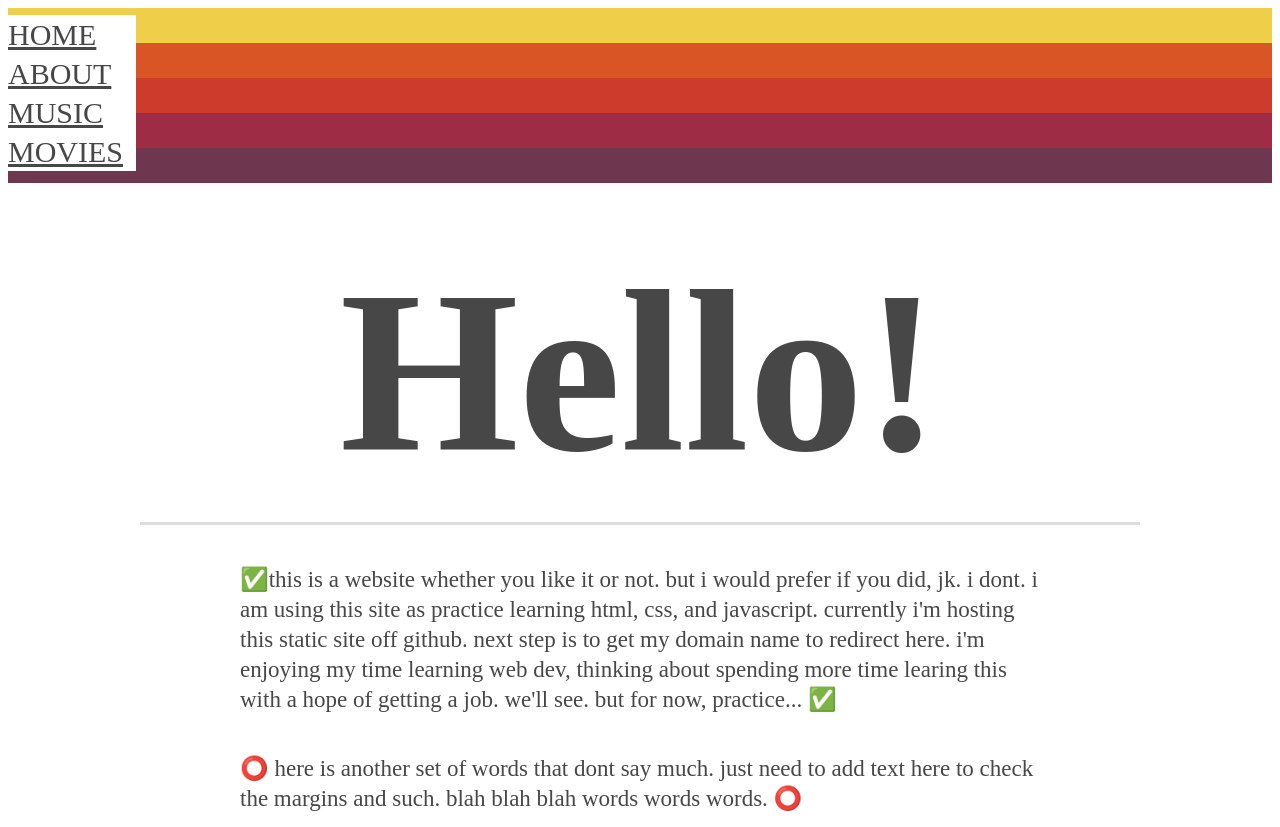
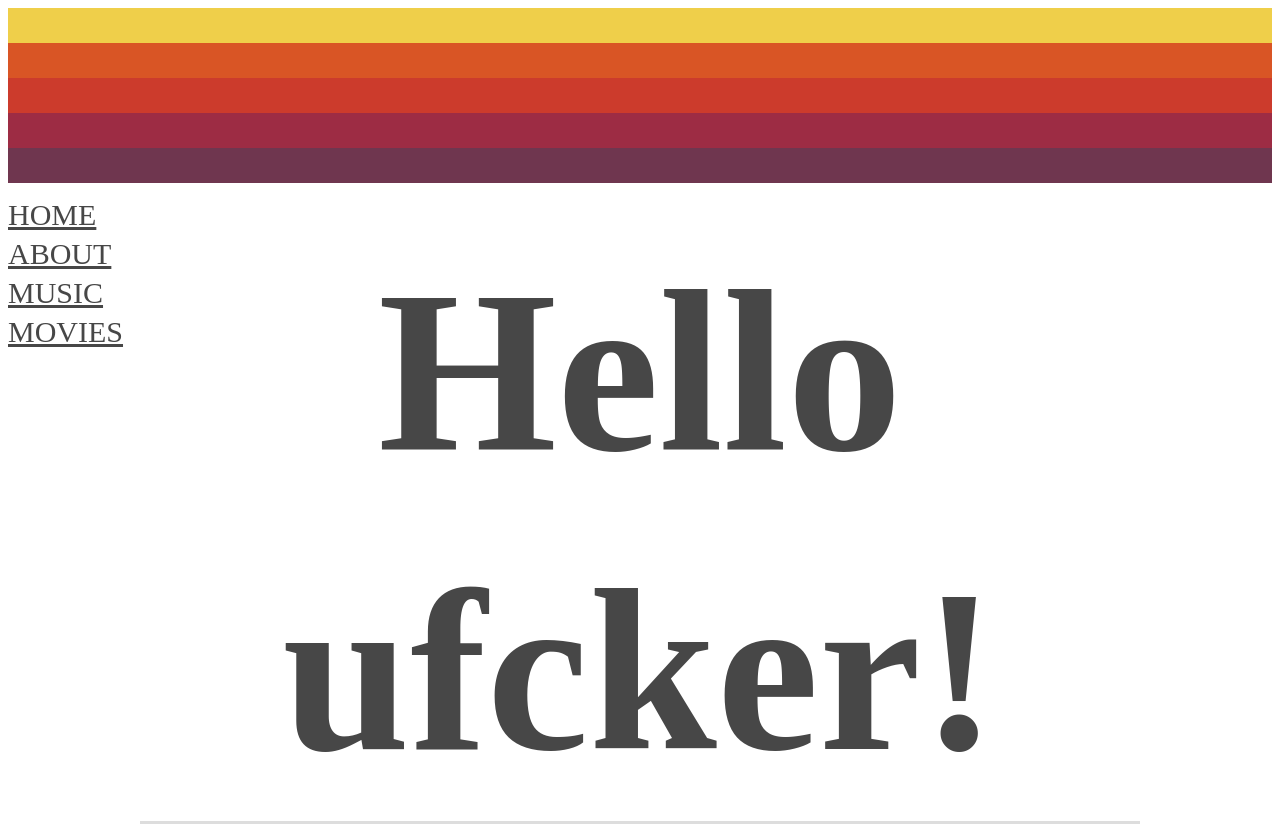
Before and after one commit to DingoLabs/dingolabs.github.io, a plain HTML site: page index.html in a window 1280 px wide. Shown: the top 827 px of the page. Drawn offline with Linux system fonts and the light colour scheme.

Commit message:
moved navbar

```diff
--- a/globals.css
+++ b/globals.css
@@ -69,7 +69,7 @@ footer {
 .navtop{
     font-size: 30px;
     background: white;
-    margin-top: 0.5em;
+    margin-top: 6.5em;
     position:fixed;
     width:10%;
     z-index:1;
--- a/index.html
+++ b/index.html
@@ -37,7 +37,7 @@
           </div>
         </div>
       </div>
-        <h1 id="about">Hello!</h1>
+        <h1 id="about">Hello ufcker!</h1>
 
         <p>
             &#9989this is a website whether you like it or not. but i would prefer if you did, jk. i dont. i am using this site as practice learning html, css, and javascript. currently i'm hosting this static site off github. next step is to get my domain name to redirect here. i'm enjoying my time learning web dev, thinking about spending more time learing this with a hope of getting a job. we'll see. but for now, practice... &#9989
```
